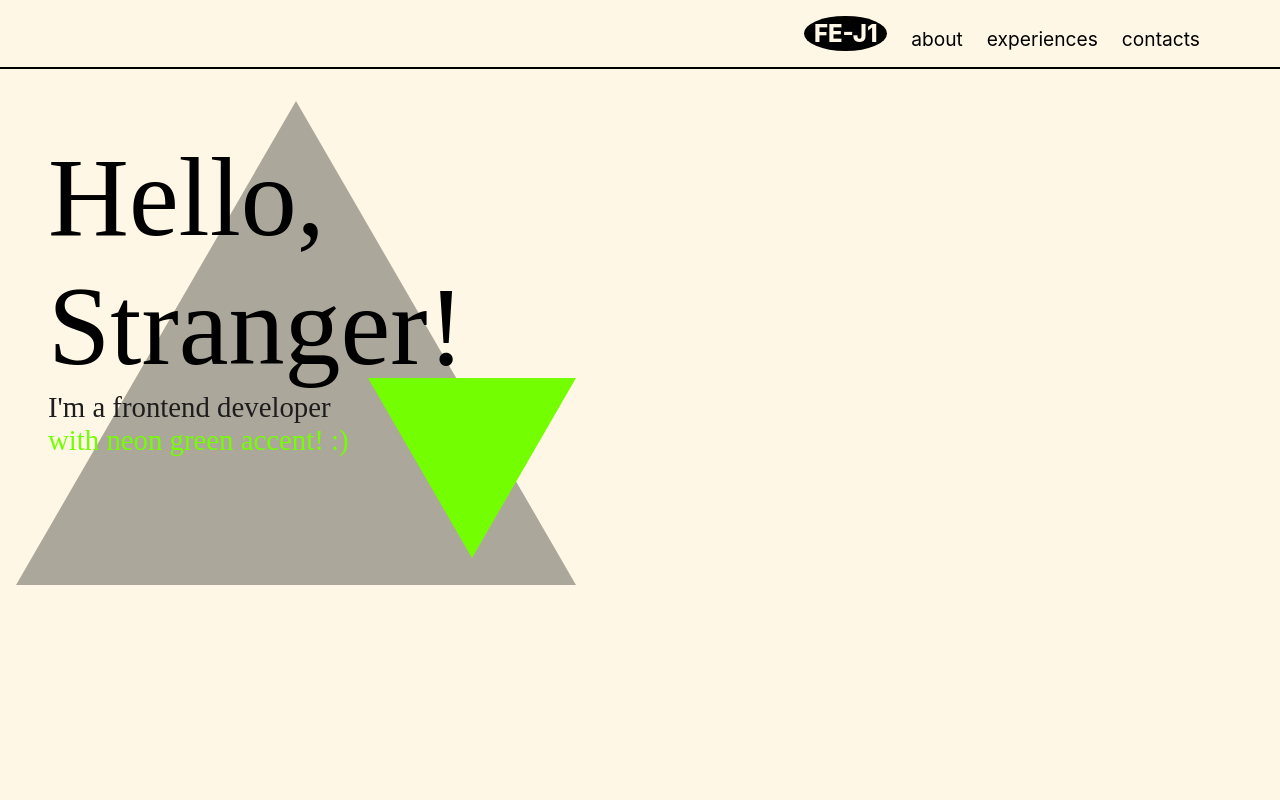
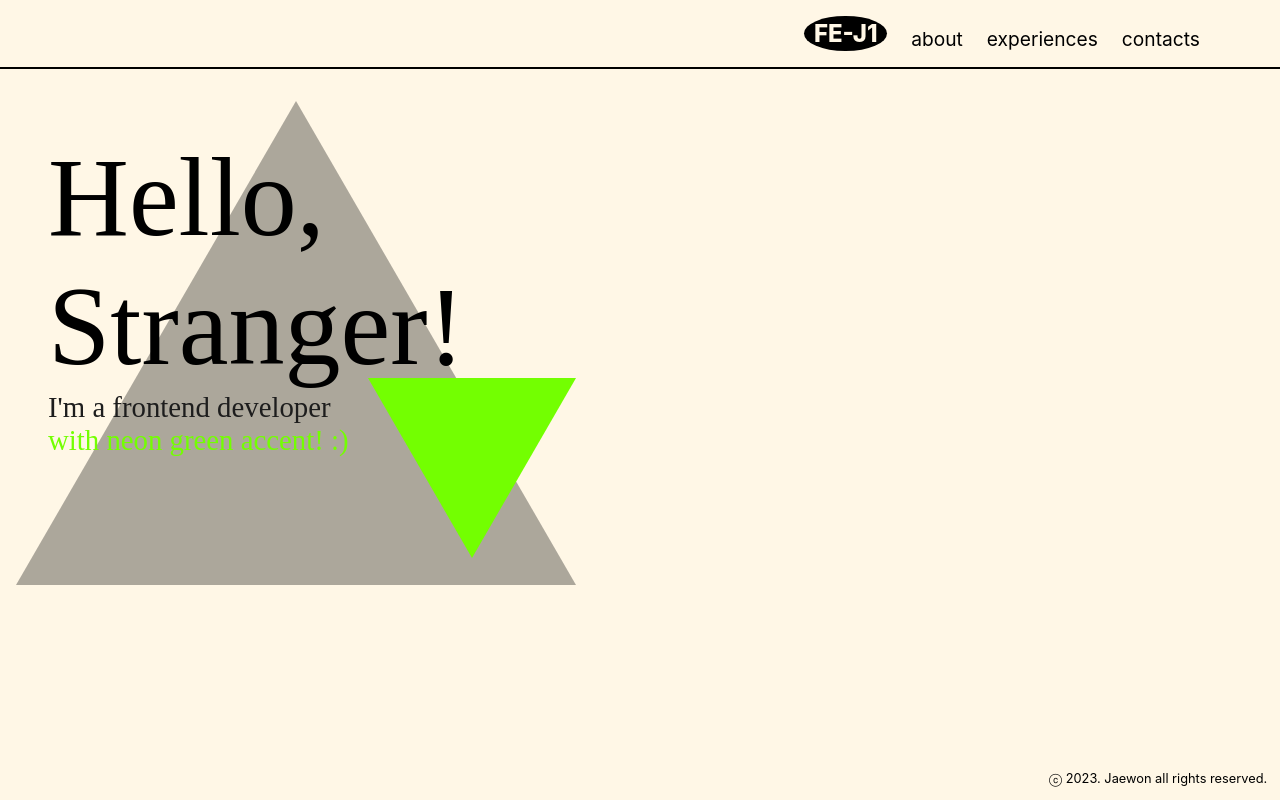
Before and after one commit to woniyoon/my-page, a Next.js app: page / in a window 1280 px wide. Built offline with nearby package versions, Linux system fonts and the light colour scheme; a web font is replaced by a local one.

Commit message:
misc: add copyright content

```diff
--- a/components/layout.js
+++ b/components/layout.js
@@ -1,11 +1,14 @@
 import NavBar from "./NavBar.js";
 
 export default function Layout({children}) {  // container 개념
+  const copyright = "ⓒ 2023. Jaewon all rights reserved.";
+
   return (
     <div className="container">
       <NavBar />
       <div className='contents-divider'></div>
       <div className='main'>{children}</div>
+      <p className='copyrightTxt'>{copyright}</p>
       <style jsx>{`
         .container {
           background-color: #fff7e6;
@@ -21,6 +24,11 @@ export default function Layout({children}) {  // container 개념
           justify-content: center;
           flex: 1;
         }
+        .copyrightTxt {
+          margin: 0.8rem;
+          font-size: 0.8rem;
+          text-align: right;
+        }
       `}</style>
     </div>
   );
--- a/pages/index.js
+++ b/pages/index.js
@@ -10,7 +10,7 @@ export default function Home() {
     <Layout>
       <Head>
         <title>Jae, Frontend Developer</title>
-        <meta name="description" content="Generated by create next app" />
+        <meta name="description" content="J1's page" />
         <link rel="icon" href="/favicon.ico" />
       </Head>
 
```
